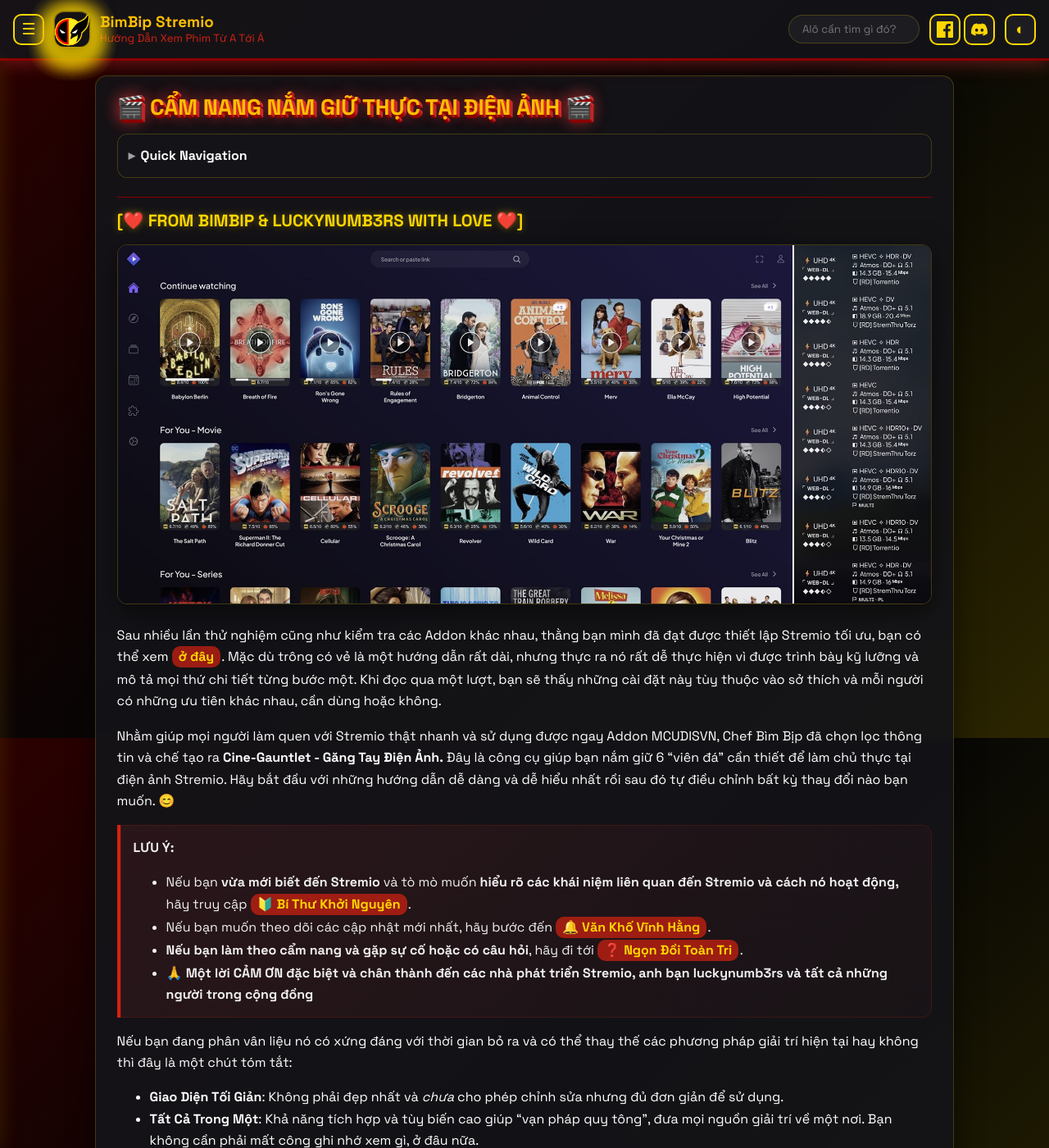
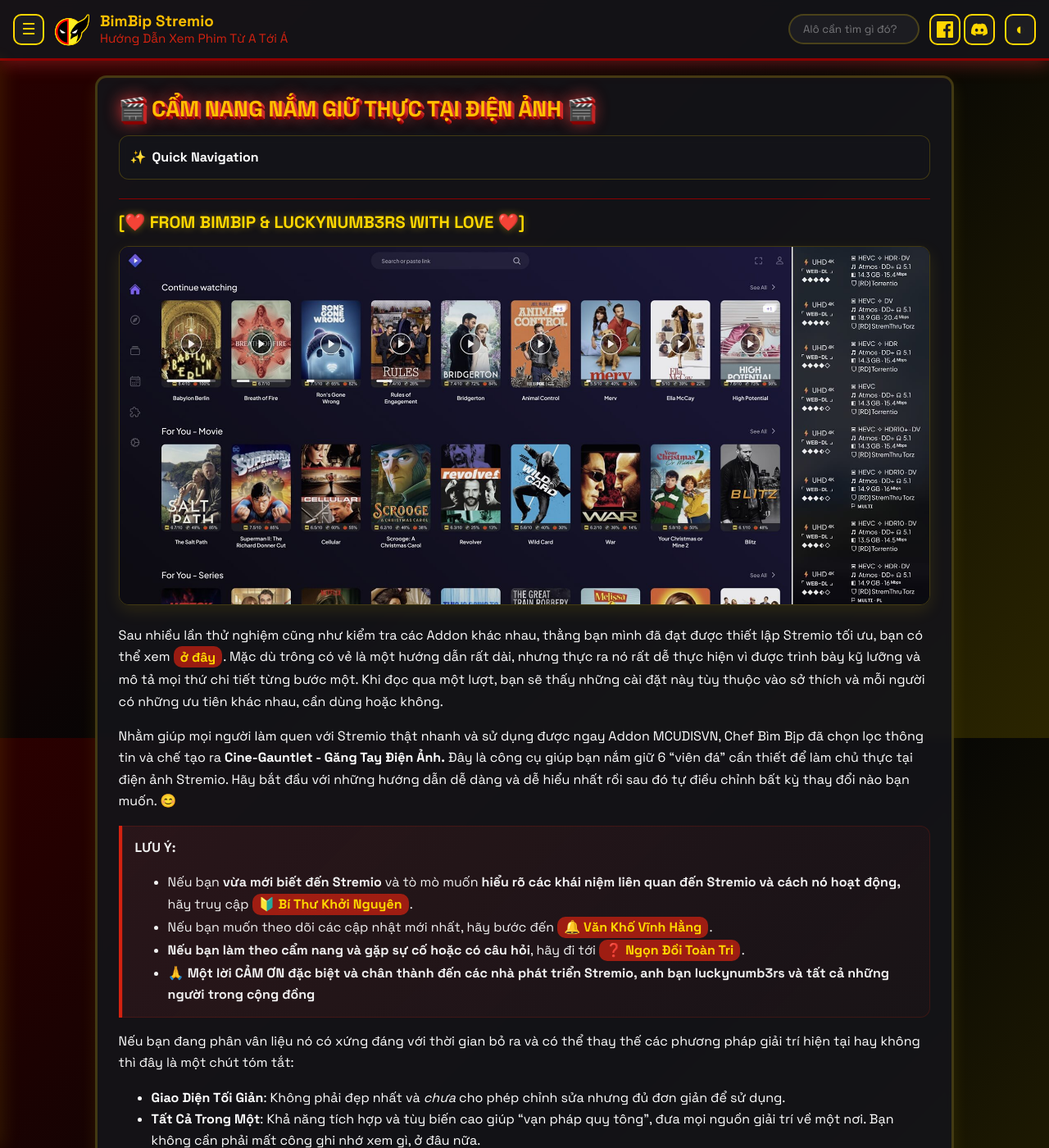
Before and after one commit to bimbipsubteam/bimbip-stremio, a Jekyll site: the page built from docs/index.md, in a window 1280 px wide and 1400 px high. Shown: the whole window at 82% size. Built offline with Jekyll 4.4.1, drawn with Linux system fonts in a browser that asks for light colours.

Commit message:
Update style.css

```diff
--- a/docs/assets/css/style.css
+++ b/docs/assets/css/style.css
@@ -9,20 +9,15 @@
   /* Các panel sẽ hơi trong suốt để nhìn thấy gradient bên dưới (Glassmorphism) */
   --panel: rgba(20, 20, 25, 0.9);
   --panel-2: rgba(30, 30, 35, 0.9);
-
   --text: #ffffff;
   --muted: #a0a0a5;
-
   --accent: #8B0000;          /* Đỏ Deadpool */
   --accent-2: #FFD700;        /* Vàng Wolverine */
-
   --border: rgba(255, 215, 0, 0.2); /* Đổi sang viền vàng nhẹ */
-  --shadow: 0 8px 32px rgba(0, 0, 0, 0.5);
+  --shadow: 0 7px 20px rgba(255, 215, 0, 0.1);
   --radius: 14px;
-
   --pill-bg: rgba(212, 34, 16, 0.7);
   --pill-text: #FFD700;
-
   --quote-bg: rgba(226, 54, 54, 0.1);
   --quote-border: #D42210;
   --quote-text: #f0f0f0;
@@ -34,7 +29,7 @@
   --border: rgba(226, 54, 54, 0.3); /* Viền đỏ trong suốt */
 }
 
-* { box-sizing: border-box; }
+* {box-sizing: border-box;}
 html, body { margin: 0; padding: 0; }
 
 body {
@@ -150,7 +145,8 @@
 }
 
 .topbar-logo {
-  width: 44px; height: 44px;
+  width: 44px;
+  height: 44px;
   flex: 0 0 auto;
   border: none;
   /* Tạo viền sát theo nét logo bằng filter */
@@ -159,8 +155,11 @@
           drop-shadow(-1px 0 0 var(--accent-2))
           drop-shadow(0 1px 0 var(--accent-2))
           drop-shadow(0 -1px 0 var(--accent-2));
+  transition: all 0.4s cubic-bezier(0.175, 0.885, 0.32, 1.275); /* Hiệu ứng nảy mượt mà */
+}
 
-  transition: all 0.4s cubic-bezier(0.175, 0.885, 0.32, 1.275); /* Hiệu ứng nảy mượt mà */
+img.topbar-logo {
+    box-shadow: none;
 }
 
 .topbar-logo:hover {
@@ -175,7 +174,7 @@
 
 .topbar-brand-text { display: flex; flex-direction: column; min-width: 0; }
 .topbar-title { font-size: 1.18rem; font-weight: 700; line-height: 1.1; }
-.topbar-subtitle { margin-top: 0.08rem; font-size: 0.83rem; color: #D42210; line-height: 1.15; }
+.topbar-subtitle {margin-top: 0.08rem;font-size: 0.95rem;color: #D42210;line-height: 1.15;}
 
 /* Buttons & Icons */
 .icon-btn, .social-btn {
@@ -209,7 +208,7 @@
 .topbar-search input {
   padding: 8px 16px;
   border-radius: 20px;
-  border: 1px solid var(--border);
+  border: 2px solid var(--border);
   background: var(--panel-2);
   color: var(--text);
   outline: none;
@@ -245,16 +244,25 @@
   width: 300px;
   background: var(--panel);
   border: 2px solid var(--accent-2);
-  border-radius: 12px;
+  border-radius: 12px !important;
   box-shadow: 0 10px 30px rgba(0, 0, 0, 0.8), 0 0 15px rgba(255, 215, 0, 0.2);
   backdrop-filter: blur(10px);
   max-height: 400px;
-  overflow-y: auto;
+  overflow: hidden;
   z-index: 100;
-  padding: 0.5rem;
+  padding: 0;
 }
 
-.search-dropdown a {
+.search-content {
+  max-height: 400px; /* Chuyển max-height xuống đây */
+  overflow-y: auto;
+  padding: 0.5rem; /* Đưa padding vào lớp này */
+
+  /* Đẩy nội dung bên phải vào một chút để thanh cuộn không sát mép */
+  padding-right: 10px;
+}
+
+.search-content a {
   display: flex;
   flex-direction: column;
   gap: 4px;
@@ -269,7 +277,7 @@
   margin-bottom: 4px;
 }
 
-.search-dropdown a:hover {
+.search-content a:hover {
   background: var(--accent);
   color: #fff;
   border-color: var(--border);
@@ -278,7 +286,7 @@
 }
 
 .search-title { font-weight: 700; color: var(--text); }
-.search-dropdown a:hover .search-title { color: #fff; }
+.search-content a:hover .search-title { color: #fff; }
 
 .search-snippet {
   font-size: 0.75rem;
@@ -370,7 +378,7 @@
    COMPONENTS (Cards, Quotes, Tags, Pager)
    ========================================= */
 .doc-card {
-  border: 1px solid var(--border);
+  border: 3px solid var(--border);
   border-radius: var(--radius);
   box-shadow: var(--shadow);
   padding: 1.4rem clamp(1rem, 2vw, 2rem) 1.2rem;
@@ -409,7 +417,7 @@
   transform: translateY(-1px);
 }
 
-img { max-width: 100%; height: auto; border-radius: 12px; border: 1px solid var(--border); box-shadow: var(--shadow); }
+img {max-width: 100%;height: auto;border-radius: 12px;border: 1px solid var(--border);box-shadow: var(--shadow);}
 .doc-card a[href*="ko-fi.com"] img { width: auto; max-width: min(100%, 150px); border: 0; box-shadow: none; border-radius: 0; }
 
 code, pre { font-family: "IBM Plex Mono", "Cascadia Code", monospace; }
@@ -422,7 +430,7 @@
 .quick-nav li { margin: 0.24rem 0; }
 .quick-nav details > summary { cursor: pointer; font-weight: 600; color: var(--text); list-style: none; }
 .quick-nav details > summary::-webkit-details-marker { display: none; }
-.quick-nav details > summary::before { content: "▸"; margin-right: 0.45rem; color: var(--muted); }
+.quick-nav details > summary::before { content: "✨"; margin-right: 0.45rem; color: var(--muted); }
 .quick-nav details[open] > summary::before { content: "▾"; }
 .quick-nav details ul { margin-top: 0.55rem; }
 
@@ -446,16 +454,19 @@
 /* =========================================
    SCROLLBAR
    ========================================= */
-::-webkit-scrollbar { width: 10px; background-color: #050505; }
-::-webkit-scrollbar-track { background-color: #050505; border-left: 1px solid rgba(226, 54, 54, 0.2); }
+::-webkit-scrollbar {width: 10px;background-color: #050505;}
+::-webkit-scrollbar-track {background-color: #050505;border-left: 1px solid rgba(226, 54, 54, 0.2);}
 ::-webkit-scrollbar-thumb {
   background: linear-gradient(to bottom, var(--accent), var(--accent-2));
-  border-radius: 10px; border: 2px solid #050505;
+  border-radius: 10px;
+  border: none;
 }
 ::-webkit-scrollbar-thumb:hover { background: linear-gradient(to bottom, var(--accent-2), var(--accent)); box-shadow: 0 0 10px var(--accent-2); }
-.search-dropdown::-webkit-scrollbar { width: 6px; }
-.search-dropdown::-webkit-scrollbar-track { background: transparent; border: none;}
-.search-dropdown::-webkit-scrollbar-thumb { background: var(--accent-2); border-radius: 10px; border: none; }
+
+/* Tùy chỉnh thanh cuộn cho lớp trong (Tùy chọn) */
+.search-content::-webkit-scrollbar {width: 6px;}
+.search-content::-webkit-scrollbar-thumb {background: var(--accent-2);border-radius: 10px;border:none;}
+.search-content::-webkit-scrollbar-track {background: solid transparent;border-radius: 10px;border:none;}
 
 /* =========================================
    MEDIA QUERIES (Gộp tất cả logic Responsive)
```
